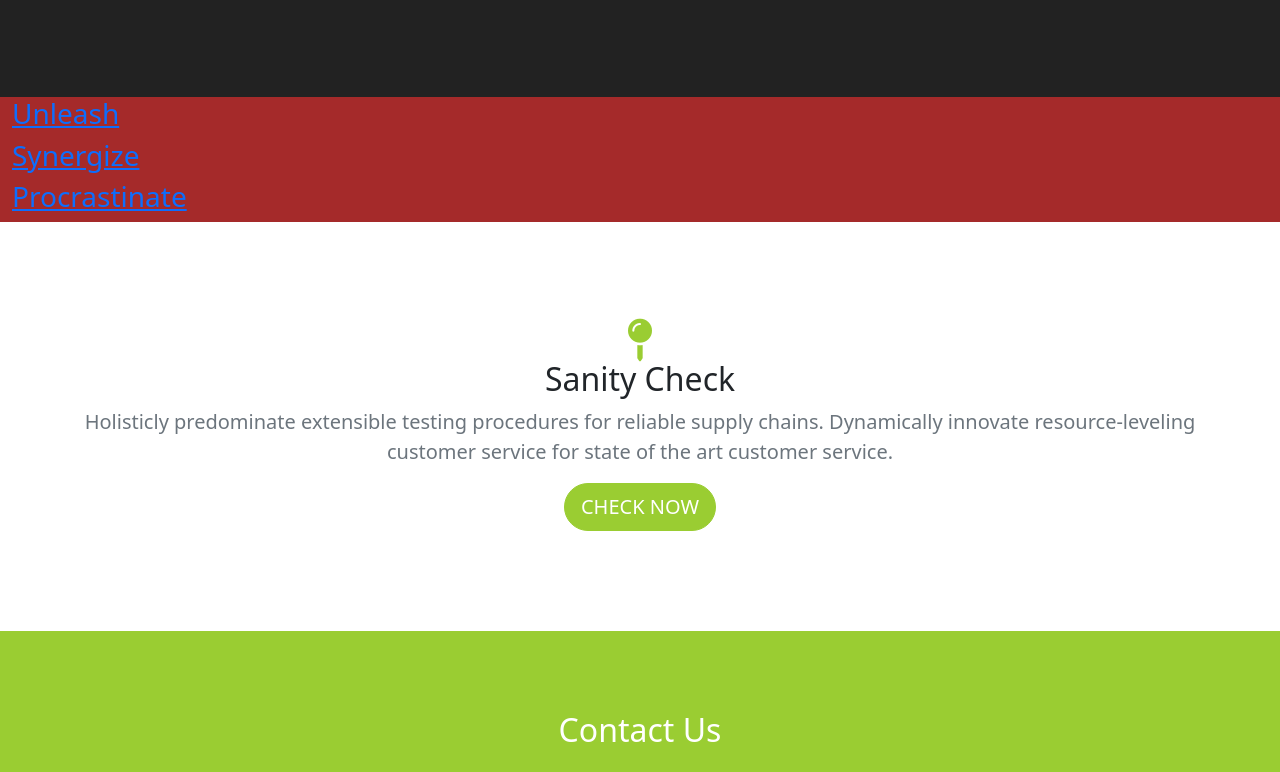
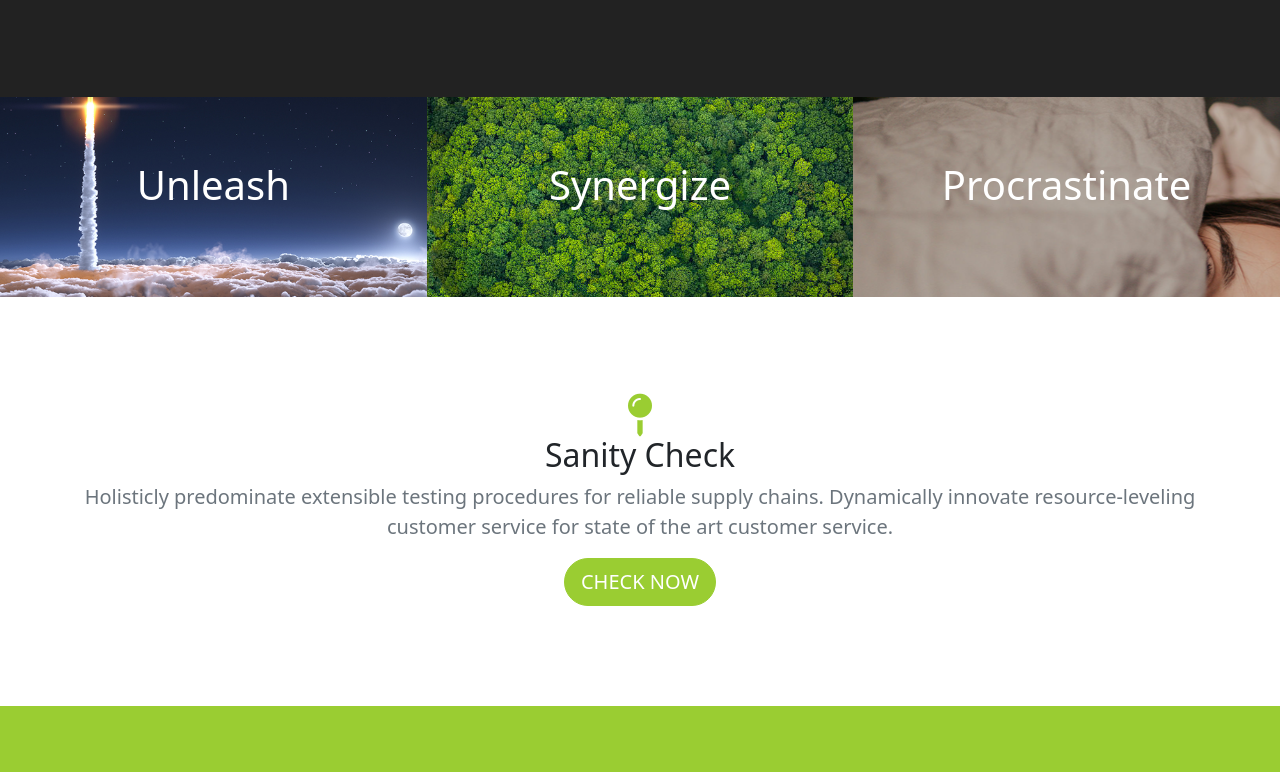
Before and after one commit to jham14/mod2-p2, a plain HTML site: page index.html in a window 1280 px wide. Shown: the part 2028-2800 px from the top of the page. Drawn offline with nearby package versions, Linux system fonts and the light colour scheme.

Commit message:
completed promo section with images. added logo image.

```diff
--- a/index.html
+++ b/index.html
@@ -20,7 +20,7 @@
 <!--====NAVBAR====-->
   <nav class="navbar fixed-top navbar-expand-lg navbar-dark p-md-3">
     <div class="container">
-      <a href="#" class="navbar-brand">Logo</a>
+      <a href="" class="navbar-brand"><img src="spacelogo.jpg" alt="branding" width="40" height="40" class="rounded-circle">Logo</a>
       <button
         type="button"
         class="navbar-toggler"
@@ -33,9 +33,9 @@
         <span class="navbar-toggler-icon"></span>
       </button>
 
-      <div class="collapse navbar-collapse" id="navbarNav">
+      <div class="collapse navbar-collapse" id="navbarnav">
         <div class="mx-auto"></div>
-        <ul class="navbar-nav">
+        <ul class="navbar-nav ms-auto text-center">
           <li class="nav-item"><a href="#" class="nav-link text-white">Home</a></li>
           <li class="nav-item"><a href="#" class="nav-link text-white">Products</a></li>
           <li class="nav-item"><a href="#" class="nav-link text-white">Services</a></li>
@@ -98,7 +98,7 @@
           <a href="#" class="btn btn-primary btn-lg">Test It</a>
         </div>
         <div class="col-sm-6">
-          <img class="img-responsive img-circle center-block" src="comms.jpg" alt="">
+          <img class="img-responsive img-circle center-block" src="comms.jpg" alt="communication img">
         </div>
       </div>
     </div>
@@ -106,21 +106,21 @@
 
   <div class="container-fluid">
     <div class="row promo">
-    <a href="#">
+
 			<div class="col-md-4 promo-item item-1">
 				<h3>Unleash</h3>
 			</div>
-    </a>
-    <a href="#">
+
+
 			<div class="col-md-4 promo-item item-2">
 				<h3>Synergize</h3>
 			</div>
-    </a>
-    <a href="#">
+
+
 		<div class="col-md-4 promo-item item-3">
 			<h3>Procrastinate</h3>
 		</div>
-    </a>
+
     </div>
   </div>
 
--- a/styles.css
+++ b/styles.css
@@ -1,6 +1,10 @@
 .banner-image {
   background-image: url('unnamed.jpg');
   background-size: cover;
+}
+
+.rounded-circle {
+  margin-right: 7px;
 }
 
 h1 {
@@ -41,6 +45,41 @@ h1 {
 
 .content-2 {
   background-color: #222;
+}
+
+.promo-img {
+  max-width: 100%;
+  height: auto;
+}
+
+.item-1 {
+  background: url(Unleash.jpg);
+}
+
+.item-2 {
+  background: url(synergize.jpg);
+}
+
+.item-3 {
+  background: url(procrastinate.jpg);
+}
+
+.item-1, .item-2, .item3 {
+  background-size: cover;
+  background-position: 50% 50%;
+}
+
+.promo-item {
+  text-align: center;
+  height: 200px;
+  line-height: 180px;
+}
+
+h3 {
+  display: inline-block;
+  vertical-align: middle;
+  color: white;
+  font-size: 40px;
 }
 
 .content-3 {
```
Also changed, not shown: procrastinate.jpg (added), spacelogo.jpg (added), synergize.jpg (added), unleash.jpg (added).
